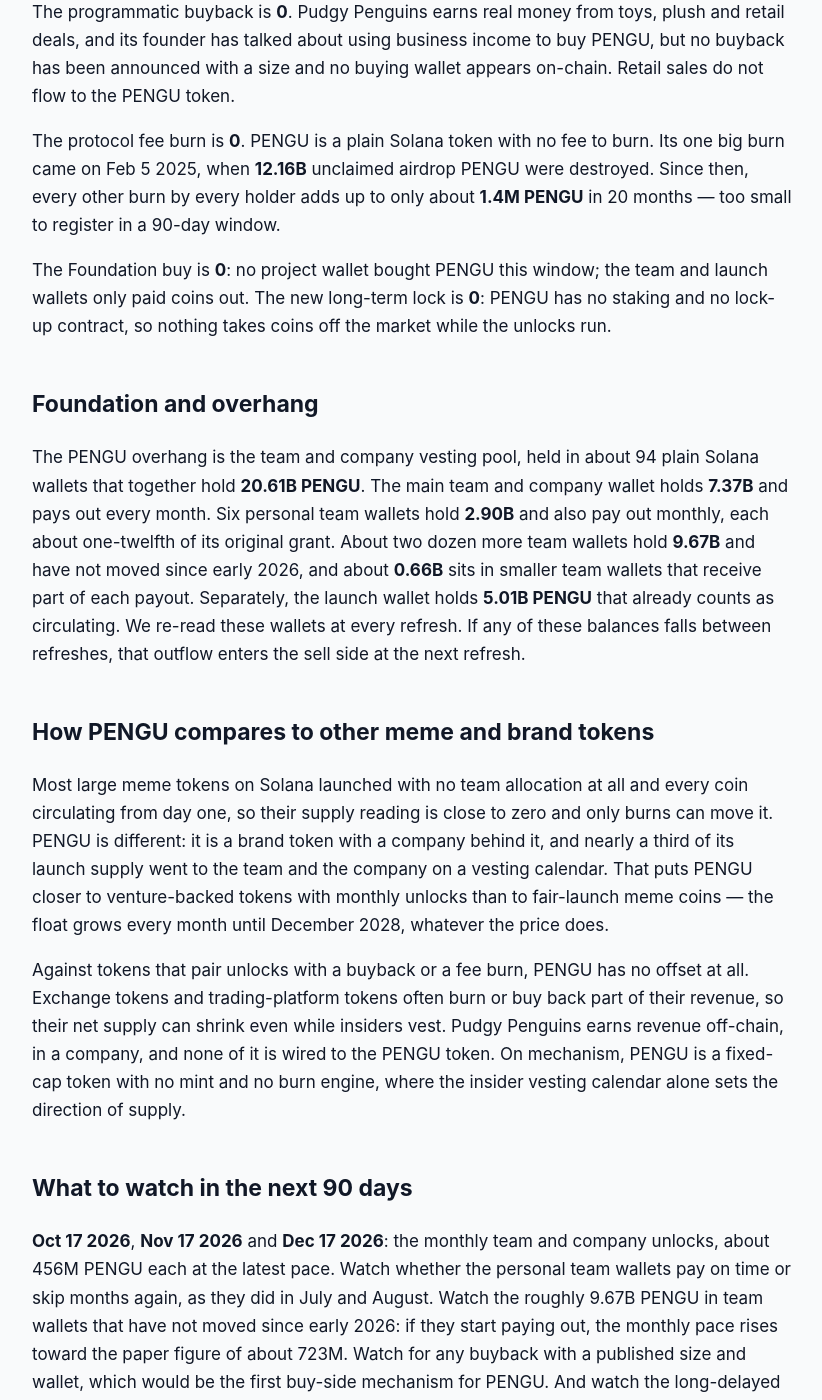
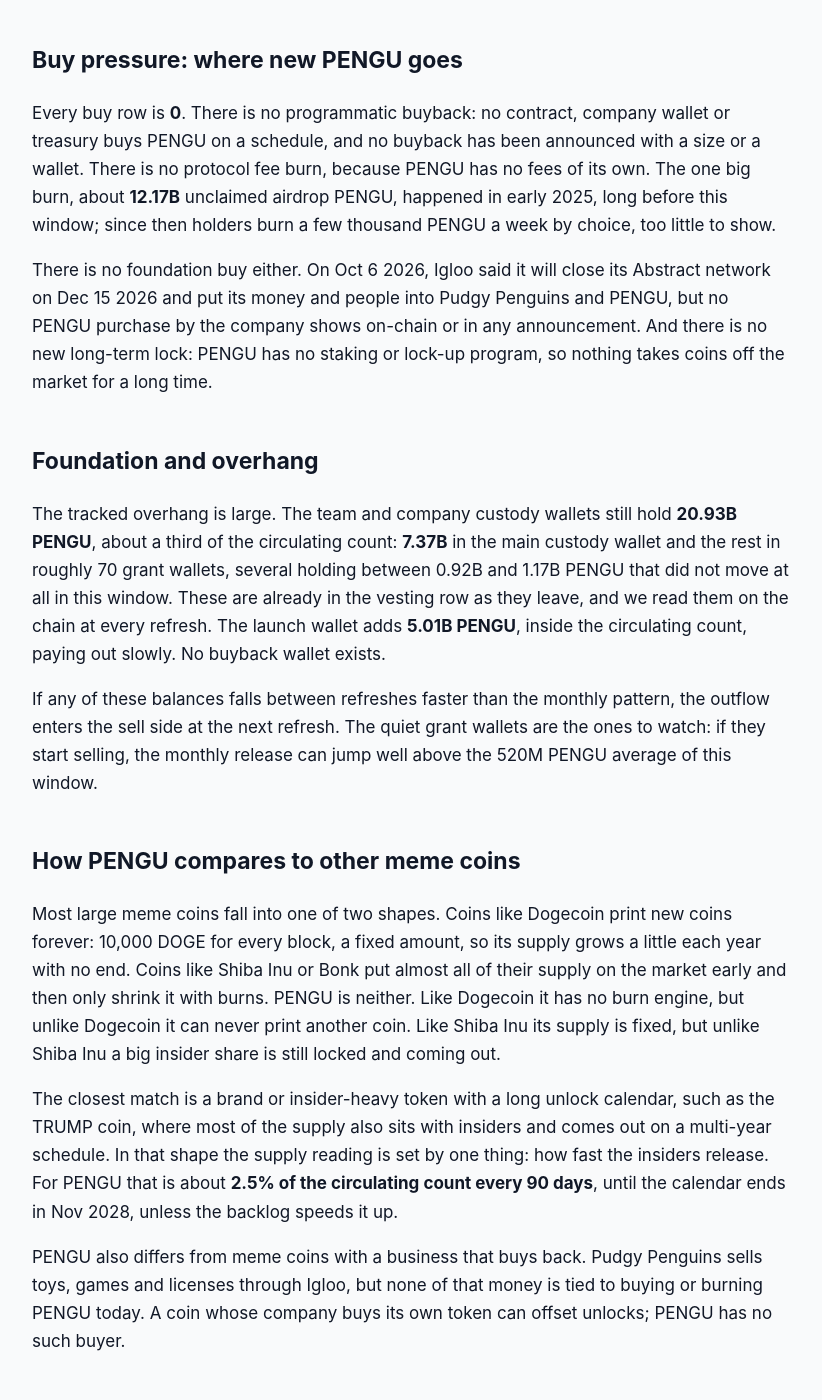
Before and after one commit to jeevansongmy-spec/mrnasdog-articles, a Jekyll site: the page built from crypto/pengu-pressure-framework.md, in a window 1280 px wide and 1400 px high, scrolled down 1485 px. Shown: the whole window, without its empty margins (228-1050 px from the left). Built offline with Jekyll 4.4.1, drawn with Linux system fonts in a browser that asks for light colours; some of the changed text lies outside the part shown.

Commit message:
publish: crypto/pengu-pressure-framework

```diff
--- a/crypto/pengu-pressure-framework.md
+++ b/crypto/pengu-pressure-framework.md
@@ -1,6 +1,6 @@
 ---
-title:         "PENGU Inflation Analysis · September 2026 · Supply growing · projected to keep growing"
-description:   "PENGU supply is growing: team and company vesting released 1.33B PENGU in 90 days with no burn or buyback, +2.12% net, and about +2.18% more is due next."
+title:         "PENGU Inflation Analysis · October 2026 · Supply growing · projected to keep growing"
+description:   "PENGU supply is growing: team and company wallets released 1.56B PENGU in 90 days with no burn or buyback, +2.48% net, and about the same is due next."
 canonical_url: "https://mrnasdog.com/research/pengu/inflation"
 tags:          ["crypto", "pengu", "solana", "nft"]
 published:     true
@@ -8,48 +8,56 @@ published:     true
 
 *Originally published at [https://mrnasdog.com/research/pengu/inflation](https://mrnasdog.com/research/pengu/inflation)*
 
-# PENGU Inflation Analysis · September 2026 · Supply growing · projected to keep growing
+# PENGU Inflation Analysis · October 2026 · Supply growing · projected to keep growing
 
-The MrNasdog Pressure Framework reads PENGU at **+2.12% net** over the trailing 90 days and **+2.18%** over the next 90: the Pudgy Penguins team and company wallets released **1.33B PENGU** in the window, and nothing on the buy side took any PENGU back. The structural mechanism is a fixed supply with a large insider unlock: no new PENGU can ever be minted, but **26.03B PENGU** (29.28% of launch supply) vests monthly from December 2025 to December 2028, and about **20.61B** of it is still held back. The monitor reads **0.00%**, because the circulating figure it follows has not moved since launch.
+PENGU supply that people can trade is growing every month, and nothing pulls it back. In the 90 days to Oct 8 2026, the team and company behind Pudgy Penguins released **1.56B PENGU** from their holding wallets, while nothing was bought back, burned by the protocol or locked away. That is **+2.48%** of the **62.86B PENGU** counted as circulating, and three more monthly release days fall in the next 90 days. No new PENGU can ever be minted, so the whole question is how fast the **20.93B** PENGU still held by the team and the company comes out.
 
 ## The verdict, in one paragraph
 
-Pudgy Penguins supply grew **+2.12%** over the last 90 days (Jul 1 to Sep 29 2026) and is projected to grow **+2.18%** over the next 90 (to Dec 28 2026). The monitor reads **0.00%** for the same window, a gap of **2.13 percentage points**, well past the 0.5-point line, so the page carries a ⚠ monitor gap chip. The gap is explained but not closed: the monitor's circulating figure has sat at **62.86B PENGU** since launch, which is exactly the **88.89B** launch supply minus the **26.03B** team and company allocation, so it cannot count a single monthly unlock. Our reading follows the team wallets themselves. PENGU is a **fixed-supply token inflating its float through insider vesting**.
+The MrNasdog Pressure Framework reads Pudgy Penguins at **+2.48%** net new supply over the last 90 days and **+2.48%** for the next 90 days. Our inflation monitor reads only **+0.08%**, a gap of **2.41 percentage points**, so the page carries a ⚠ monitor-gap chip. The gap has one clear cause: the circulating figure the monitor reads has stayed near 62.86B PENGU every day since launch on Dec 17 2024. It equals launch supply minus the team and company share, and it was never raised when that share started to unlock after the Dec 17 2025 cliff. The PENGU wallets on the Solana chain show the coins moving; the monitor's input does not. PENGU is a fixed-supply brand token with a steady insider release: no printing, but a monthly flow of team coins into the market.
 
 ## Sell pressure: where new PENGU comes from
 
-Protocol inflation is **0**. All 88.89B PENGU were created on Solana in November 2024, and the right to create more PENGU has been removed on-chain for good, so no reward, emission or mint can add supply. Since launch the PENGU supply has only fallen, to **76.72B** today.
+Protocol inflation is **0**. PENGU is a standard Solana token, and the key that could mint more PENGU has been switched off for good, which is a one-way change on Solana. There is no staking reward, no emission schedule and no mining. The supply can only go down, when holders burn coins.
 
-Vesting unlocks are the whole sell side: **1.33B PENGU** in the last 90 days. Pudgy Penguins set aside **17.8%** for current and future team members and **11.48%** for the company, both with a one-year lock and three years of vesting. The lock ended in December 2025, and payouts now go out on the 17th of each month. On paper that is about **723M PENGU** a month, or **2.17B** over 90 days. We count what actually left the team wallets instead: the main team and company wallet paid out on Jul 17, Aug 17 and Sep 17 2026, and a set of personal team wallets skipped July and August, then paid double on Sep 17. Together that came to **1.33B PENGU**. At the latest monthly pace, about **456M PENGU** leaves on each of Oct 17, Nov 17 and Dec 17 2026 — **1.37B PENGU** in the next 90 days.
+Vesting unlocks are the whole story at **1.56B PENGU** in 90 days. At launch, the team (17.8%) and the company, Igloo Inc. (11.48%), received **26.03B PENGU** together, locked for one year and then paid out over 36 months. On launch day that whole share went to one custody wallet, which split it into grant wallets for people and units. We read every one of those wallets on the Solana chain at both ends of the window. Their combined balance fell from **22.49B** to **20.93B PENGU**, and the main custody wallet closes to the last coin: what it held on Jul 17 2026, minus every transfer since, equals what it holds today. The coins left on three release days, **Jul 17, Aug 17 and Sep 17 2026**, then moved on to exchanges and trading wallets.
 
-Foundation and unscheduled unlocks are **0**. Every team-held PENGU we can find belongs to the same monthly vesting calendar, so it is counted once, in the vesting row, when it leaves. The launch wallet still holds **5.01B PENGU**, but those coins were counted as circulating from day one, so its small payouts of about 3.7M PENGU a month add nothing new. Long-term locked or bankruptcy is also **0**: there is no estate or trustee sale, and the 0.35% set aside for holders of an old exchange token was handed out at launch in December 2024.
+The 36-month calendar allows about **723M PENGU** a month, or 2.17B in 90 days, so the real release ran at about 72% of the allowance. Some personal grant wallets skipped months and paid two at once; a few large ones have not started selling at all. That leaves the custody wallets about **2.13B PENGU** behind the calendar, a backlog that could come out faster later.
+
+Foundation and unscheduled unlocks book **0**. The launch wallet still holds about 5.01B PENGU and pays out around 3.7M a month, but those coins were counted as circulating from day one, so moving them adds nothing new. Long-term locked or bankruptcy supply is also **0**: no estate or court is paying out PENGU, and the small share for old FTX token holders was paid at launch.
 
 ## Buy pressure: where new PENGU goes
 
-The programmatic buyback is **0**. Pudgy Penguins earns real money from toys, plush and retail deals, and its founder has talked about using business income to buy PENGU, but no buyback has been announced with a size and no buying wallet appears on-chain. Retail sales do not flow to the PENGU token.
+Every buy row is **0**. There is no programmatic buyback: no contract, company wallet or treasury buys PENGU on a schedule, and no buyback has been announced with a size or a wallet. There is no protocol fee burn, because PENGU has no fees of its own. The one big burn, about **12.17B** unclaimed airdrop PENGU, happened in early 2025, long before this window; since then holders burn a few thousand PENGU a week by choice, too little to show.
 
-The protocol fee burn is **0**. PENGU is a plain Solana token with no fee to burn. Its one big burn came on Feb 5 2025, when **12.16B** unclaimed airdrop PENGU were destroyed. Since then, every other burn by every holder adds up to only about **1.4M PENGU** in 20 months — too small to register in a 90-day window.
-
-The Foundation buy is **0**: no project wallet bought PENGU this window; the team and launch wallets only paid coins out. The new long-term lock is **0**: PENGU has no staking and no lock-up contract, so nothing takes coins off the market while the unlocks run.
+There is no foundation buy either. On Oct 6 2026, Igloo said it will close its Abstract network on Dec 15 2026 and put its money and people into Pudgy Penguins and PENGU, but no PENGU purchase by the company shows on-chain or in any announcement. And there is no new long-term lock: PENGU has no staking or lock-up program, so nothing takes coins off the market for a long time.
 
 ## Foundation and overhang
 
-The PENGU overhang is the team and company vesting pool, held in about 94 plain Solana wallets that together hold **20.61B PENGU**. The main team and company wallet holds **7.37B** and pays out every month. Six personal team wallets hold **2.90B** and also pay out monthly, each about one-twelfth of its original grant. About two dozen more team wallets hold **9.67B** and have not moved since early 2026, and about **0.66B** sits in smaller team wallets that receive part of each payout. Separately, the launch wallet holds **5.01B PENGU** that already counts as circulating. We re-read these wallets at every refresh. If any of these balances falls between refreshes, that outflow enters the sell side at the next refresh.
+The tracked overhang is large. The team and company custody wallets still hold **20.93B PENGU**, about a third of the circulating count: **7.37B** in the main custody wallet and the rest in roughly 70 grant wallets, several holding between 0.92B and 1.17B PENGU that did not move at all in this window. These are already in the vesting row as they leave, and we read them on the chain at every refresh. The launch wallet adds **5.01B PENGU**, inside the circulating count, paying out slowly. No buyback wallet exists.
 
-## How PENGU compares to other meme and brand tokens
+If any of these balances falls between refreshes faster than the monthly pattern, the outflow enters the sell side at the next refresh. The quiet grant wallets are the ones to watch: if they start selling, the monthly release can jump well above the 520M PENGU average of this window.
 
-Most large meme tokens on Solana launched with no team allocation at all and every coin circulating from day one, so their supply reading is close to zero and only burns can move it. PENGU is different: it is a brand token with a company behind it, and nearly a third of its launch supply went to the team and the company on a vesting calendar. That puts PENGU closer to venture-backed tokens with monthly unlocks than to fair-launch meme coins — the float grows every month until December 2028, whatever the price does.
+## How PENGU compares to other meme coins
 
-Against tokens that pair unlocks with a buyback or a fee burn, PENGU has no offset at all. Exchange tokens and trading-platform tokens often burn or buy back part of their revenue, so their net supply can shrink even while insiders vest. Pudgy Penguins earns revenue off-chain, in a company, and none of it is wired to the PENGU token. On mechanism, PENGU is a fixed-cap token with no mint and no burn engine, where the insider vesting calendar alone sets the direction of supply.
+Most large meme coins fall into one of two shapes. Coins like Dogecoin print new coins forever: 10,000 DOGE for every block, a fixed amount, so its supply grows a little each year with no end. Coins like Shiba Inu or Bonk put almost all of their supply on the market early and then only shrink it with burns. PENGU is neither. Like Dogecoin it has no burn engine, but unlike Dogecoin it can never print another coin. Like Shiba Inu its supply is fixed, but unlike Shiba Inu a big insider share is still locked and coming out.
+
+The closest match is a brand or insider-heavy token with a long unlock calendar, such as the TRUMP coin, where most of the supply also sits with insiders and comes out on a multi-year schedule. In that shape the supply reading is set by one thing: how fast the insiders release. For PENGU that is about **2.5% of the circulating count every 90 days**, until the calendar ends in Nov 2028, unless the backlog speeds it up.
+
+PENGU also differs from meme coins with a business that buys back. Pudgy Penguins sells toys, games and licenses through Igloo, but none of that money is tied to buying or burning PENGU today. A coin whose company buys its own token can offset unlocks; PENGU has no such buyer.
 
 ## What to watch in the next 90 days
 
-**Oct 17 2026**, **Nov 17 2026** and **Dec 17 2026**: the monthly team and company unlocks, about 456M PENGU each at the latest pace. Watch whether the personal team wallets pay on time or skip months again, as they did in July and August. Watch the roughly 9.67B PENGU in team wallets that have not moved since early 2026: if they start paying out, the monthly pace rises toward the paper figure of about 723M. Watch for any buyback with a published size and wallet, which would be the first buy-side mechanism for PENGU. And watch the long-delayed PENGU exchange-traded fund, which would buy coins already in the market rather than change supply.
+**Oct 17 2026**: the next monthly team and company release. This window's three release days averaged about 520M PENGU each.
+
+**Nov 17 2026** and **Dec 17 2026**: two more release days. If the quiet grant wallets of 0.92B to 1.17B PENGU start paying out, each release could grow toward the 723M calendar amount or more.
+
+**Dec 15 2026**: Abstract, Igloo's own network, shuts down. It does not create or destroy PENGU, but watch whether Igloo turns its new focus on PENGU into a buyback or a lock-up, which would add a real buyer.
+
+The monitor's circulating input: if it is ever raised to match the coins already released, the monitor's reading will jump for one window and then settle near ours.
 
 ## Summary
 
-PENGU supply is growing: **+2.12%** over the last 90 days and a projected **+2.18%** over the next 90, all of it from team and company vesting. No new PENGU can be minted, and nothing burns or buys it back, so the Pudgy Penguins vesting calendar alone decides the direction. The key risk is the **20.61B PENGU** still held by the team and the company, which keeps unlocking every month until December 2028. The ceiling is fixed: **76.72B PENGU** exist, and that number can only go down.
+The MrNasdog Pressure Framework reads PENGU at **+2.48% net** over the last 90 days and **+2.48%** for the next 90 days: supply growing, projected to keep growing. Pudgy Penguins can never mint another PENGU, but the team and company released **1.56B PENGU** from their holding wallets in 90 days and still hold **20.93B**, with nothing on the buy side to absorb it. The key risk is the backlog: the release is running about 2.13B PENGU behind its calendar, so it could speed up before it ends in Nov 2028.
 
----
-
-*MrNasdog Pressure Framework analysis of PENGU, Metric 1 — Inflation. Data + explanation only. Not financial advice. Checked Sep 29 2026.*
+*MrNasdog Pressure Framework analysis of PENGU, Metric 1 — Inflation. Data + explanation only. Not financial advice. Checked Oct 8 2026.*
```
